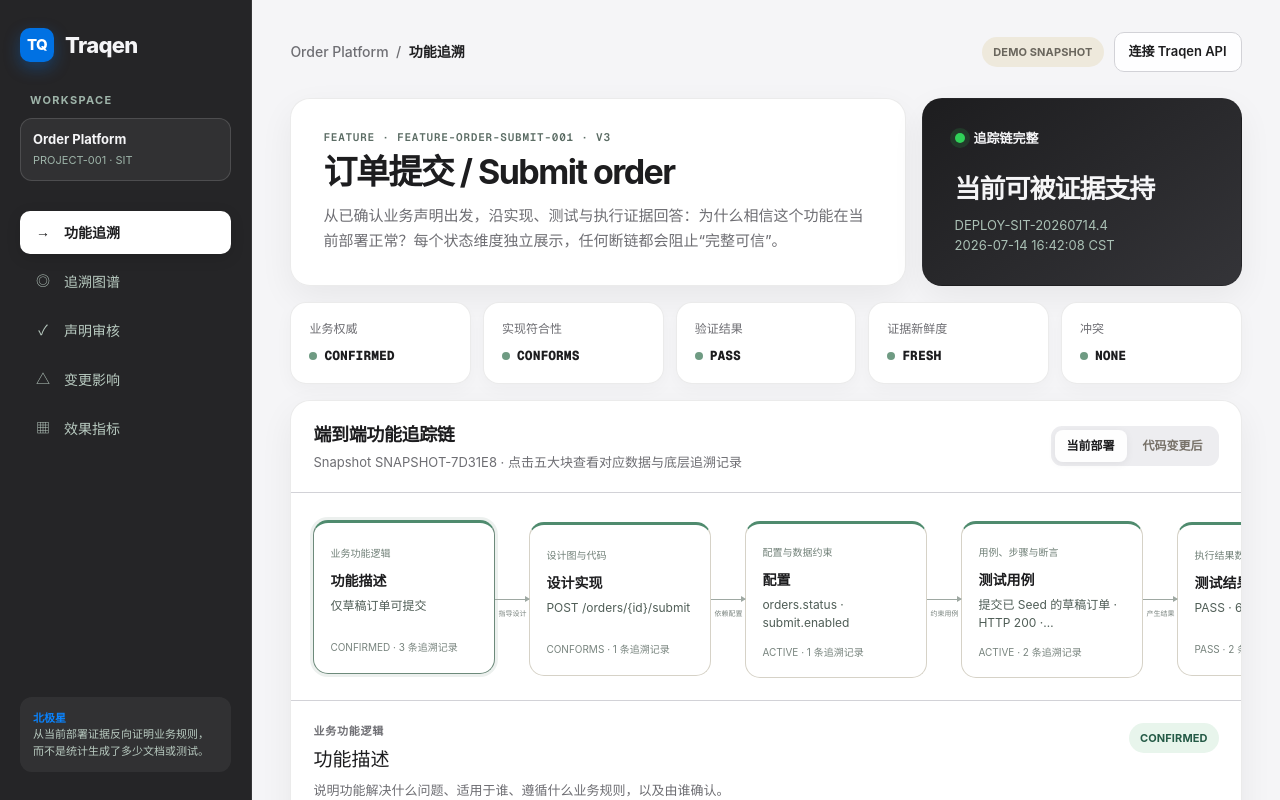
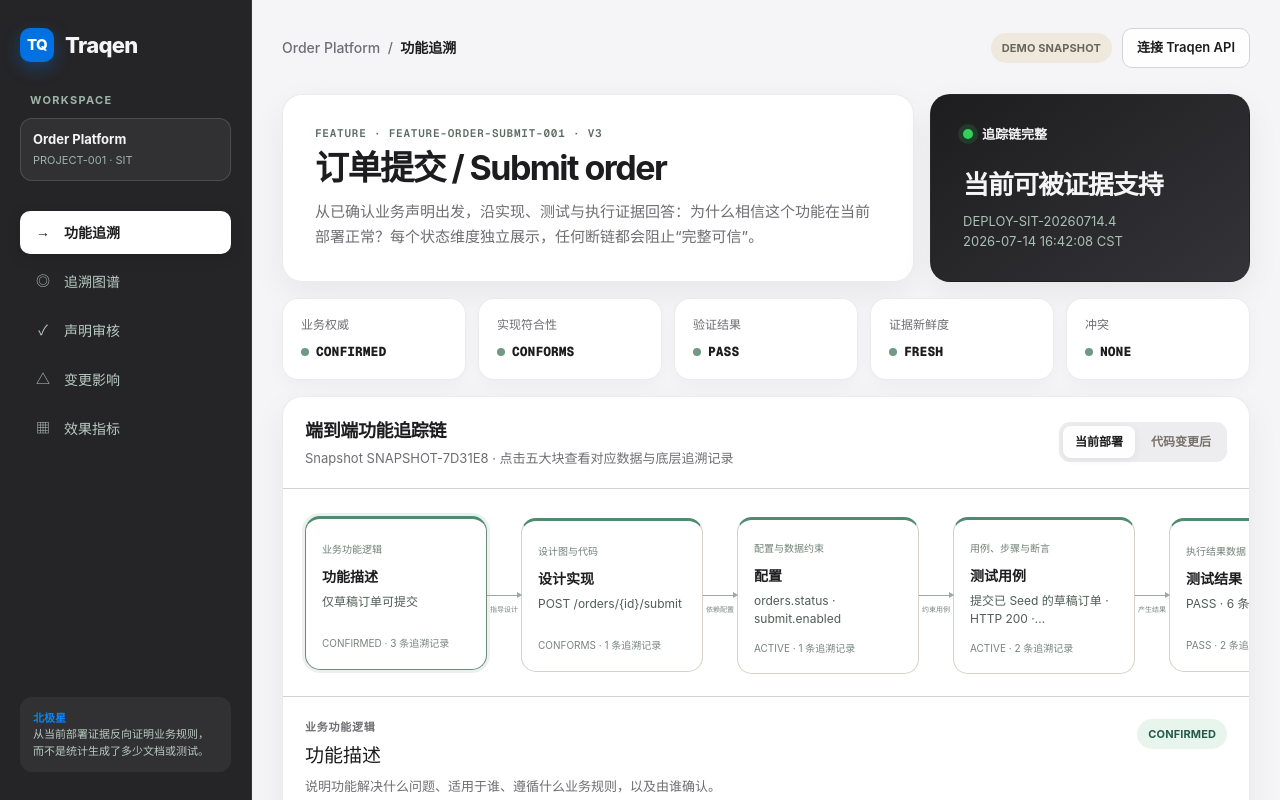
Before and after one commit to qianfengXY/Traqen, a Next.js app in the folder web/: page / in a window 1280 px wide. Shown: the top 800 px of the page. Built offline with nearby package versions, Linux system fonts and the light colour scheme.

Commit message:
fix: restore comfortable desktop page margins

```diff
--- a/web/app/globals.css
+++ b/web/app/globals.css
@@ -54,7 +54,7 @@ button { color: inherit; }
 .sidebar-note { margin-top: auto; padding: 13px; border-radius: 12px; color: #b9cbc1; background: rgba(255,255,255,.06); font-size: 11px; line-height: 1.5; }
 .sidebar-note b { color: var(--lime); }
 
-.main { min-width: 0; width: 100%; max-width: 1920px; margin: 0 auto; padding: 32px clamp(32px, 3vw, 58px) 64px; }
+.main { min-width: 0; width: 100%; padding: 28px 30px 56px; }
 .topbar { display: flex; align-items: center; gap: 16px; justify-content: space-between; margin-bottom: 22px; }
 .breadcrumb { color: var(--muted); font-size: 13px; }
 .breadcrumb b { color: var(--ink); }
@@ -495,7 +495,7 @@ button { color: inherit; }
 .reader-file-head > span { color: #86868b; font-family: var(--font-geist-mono); font-size: 10px; text-align: right; overflow-wrap: anywhere; }
 .file-type { width: 34px; height: 34px; flex: 0 0 34px; border-radius: 8px; display: grid; place-items: center; background: #e8f2ff; color: #0071e3; font-family: var(--font-geist-mono); font-size: 10px; font-weight: 750; }
 .file-type.code { background: #fff1ce; color: #8a6300; }
-.markdown-document { max-width: 1080px; margin: 0 auto; padding: 38px clamp(32px, 5vw, 76px) 56px; color: #343437; }
+.markdown-document { max-width: 1360px; margin: 0 auto; padding: 38px 54px 56px; color: #343437; }
 .markdown-document h1 { margin: 0 0 28px; color: #1d1d1f; font-size: 34px; line-height: 1.15; letter-spacing: -.035em; }
 .markdown-document h2 { margin: 38px 0 14px; padding-top: 26px; border-top: 1px solid #e5e5ea; color: #1d1d1f; font-size: 21px; line-height: 1.3; letter-spacing: -.02em; }
 .markdown-document h3 { margin: 24px 0 10px; font-size: 17px; }
```
